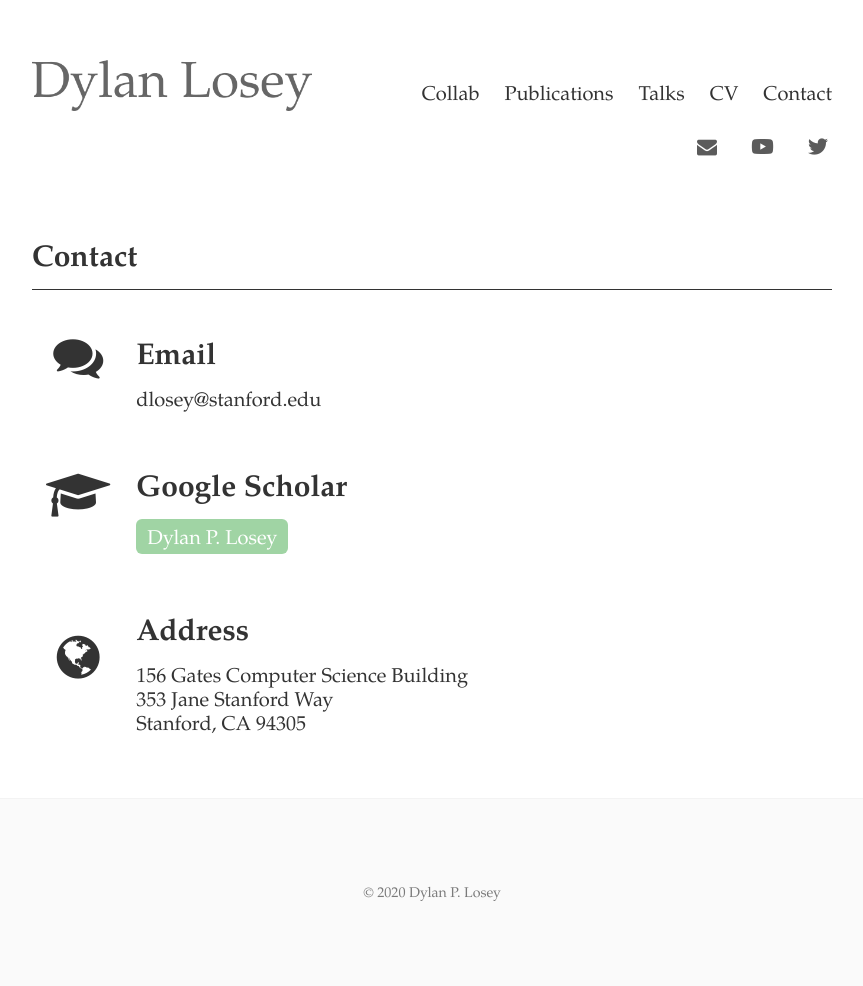
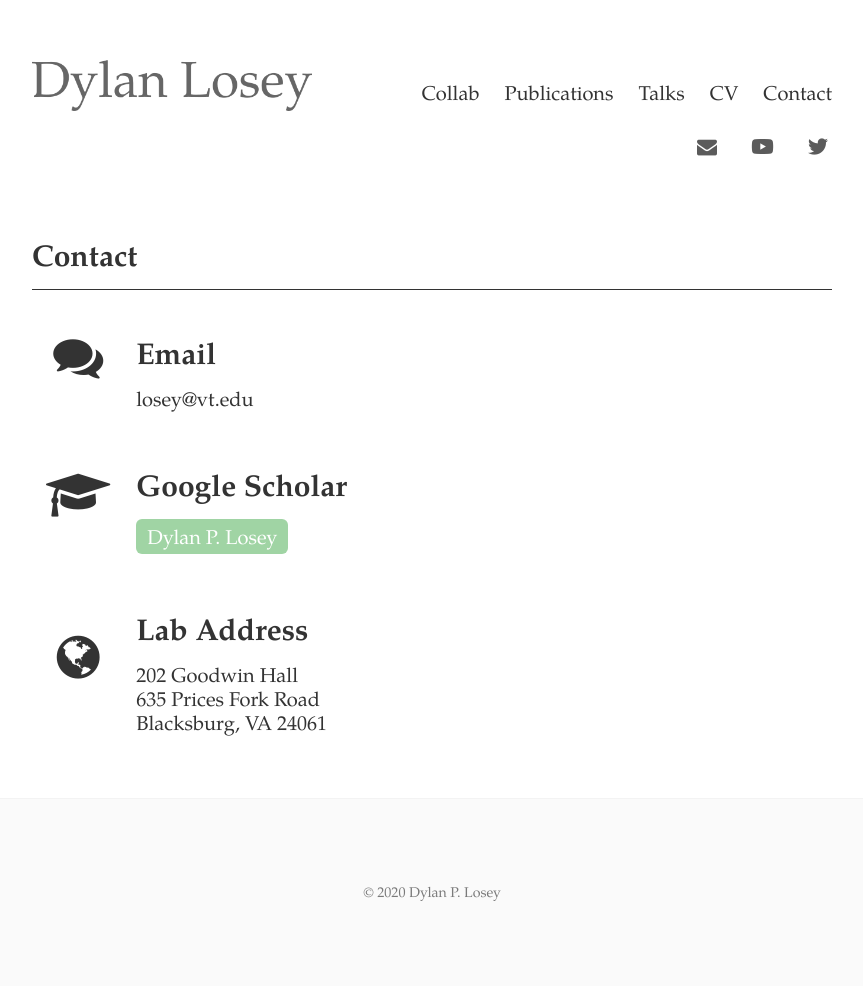
Before and after one commit to dylan-losey/dylan-losey.github.io, a Jekyll site: the page built from contact.html, in a window 1280 px wide. Shown: the whole page, without its empty margins (208-1071 px from the left). Built offline with Jekyll 4.4.1, drawn with Linux system fonts in a browser that asks for light colours; nearby versions of some CDN libraries.

Commit message:
update contact

```diff
--- a/contact.html
+++ b/contact.html
@@ -34,7 +34,7 @@ tags: contact
       </td>
       <td>
         <h2>Email</h2>
-        dlosey@stanford.edu
+        losey@vt.edu
       </td>
     </tr>
     <tr>
@@ -43,7 +43,7 @@ tags: contact
       </td>
       <td>
         <h2>Google Scholar</h2>
-        <a href="https://scholar.google.com/citations?user=m2pSnCEAAAAJ&hl=en&oi=ao" style="text-decoration:none;" class="button">Dylan P. Losey</a>
+        <a href="https://scholar.google.com/citations?hl=en&user=m2pSnCEAAAAJ&view_op=list_works&sortby=pubdate" style="text-decoration:none;" class="button">Dylan P. Losey</a>
       </td>
     </tr>
     <tr>
@@ -51,10 +51,10 @@ tags: contact
         <center><i class="fa fa-globe" style="font-size:50px"></i></center>
       </td>
       <td>
-        <h2>Address</h2>
-        156 Gates Computer Science Building <br>
-        353 Jane Stanford Way <br>
-        Stanford, CA 94305
+        <h2>Lab Address</h2>
+        202 Goodwin Hall <br>
+        635 Prices Fork Road <br>
+        Blacksburg, VA 24061
       </td>
     </tr>
   </table>
```
